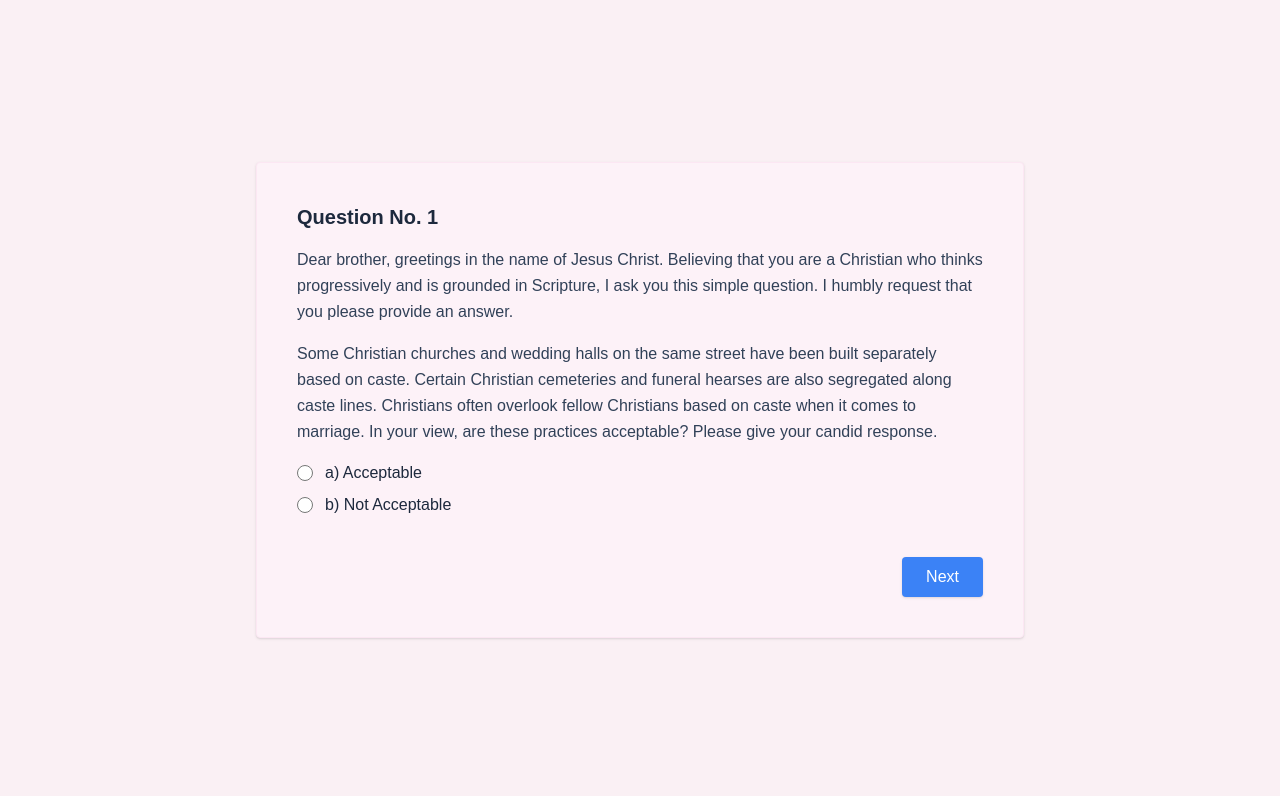
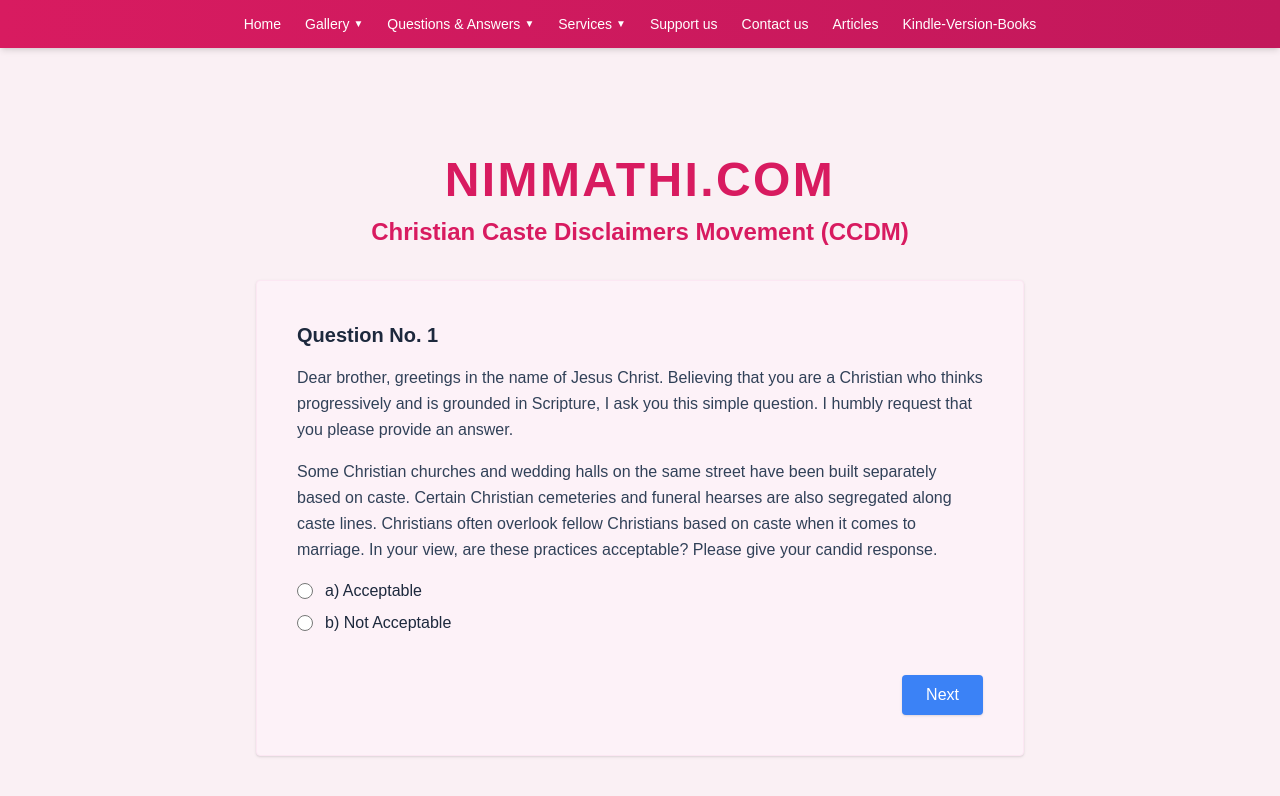
Before and after one commit to Vasanthkumar-Munusamy/ccdm, a Next.js app in the folder frontend/: page / in a window 1280 px wide. Shown: the top 796 px of the page. Built offline with nearby package versions, Linux system fonts and the light colour scheme.

Commit message:
Add fixed Navbar and header text

```diff
--- a/frontend/src/app/layout.tsx
+++ b/frontend/src/app/layout.tsx
@@ -1,6 +1,7 @@
 import type { Metadata } from "next";
 import { Geist, Geist_Mono } from "next/font/google";
 import "./globals.css";
+import Navbar from "@/components/Navbar";
 
 const geistSans = Geist({
   variable: "--font-geist-sans",
@@ -27,7 +28,10 @@
       lang="en"
       className={`${geistSans.variable} ${geistMono.variable} h-full antialiased`}
     >
-      <body className="min-h-full flex flex-col">{children}</body>
+      <body className="min-h-full flex flex-col pt-12">
+        <Navbar />
+        {children}
+      </body>
     </html>
   );
 }
--- a/frontend/src/app/page.tsx
+++ b/frontend/src/app/page.tsx
@@ -84,7 +84,18 @@
   };
 
   return (
-    <div className="min-h-screen flex items-center justify-center p-4" style={{ backgroundColor: "#faf0f4" }}>
+    <div className="min-h-screen flex flex-col items-center justify-center p-4 pt-8" style={{ backgroundColor: "#faf0f4" }}>
+
+      {/* Headings */}
+      <div className="text-center mb-8 w-full max-w-3xl">
+        <h1 className="text-4xl md:text-5xl font-extrabold mb-3 text-[#d81b60] tracking-wider uppercase">
+          NIMMATHI.COM
+        </h1>
+        <h2 className="text-xl md:text-2xl font-bold text-[#d81b60]">
+          Christian Caste Disclaimers Movement (CCDM)
+        </h2>
+      </div>
+
       <div className="w-full max-w-3xl bg-[#fdf2f8] shadow-sm p-6 md:p-10 rounded-sm text-slate-800" style={{ border: "1px solid #fce7f3" }}>
 
         {/* Error Message */}
--- /dev/null
+++ b/frontend/src/components/Navbar.tsx
@@ -0,0 +1,94 @@
+"use client";
+
+import Link from "next/link";
+import { useState } from "react";
+
+export default function Navbar() {
+  const [qaOpen, setQaOpen] = useState(false);
+  const [galleryOpen, setGalleryOpen] = useState(false);
+  const [servicesOpen, setServicesOpen] = useState(false);
+
+  return (
+    <nav className="fixed top-0 left-0 w-full z-50 bg-gradient-to-r from-[#d81b60] to-[#c2185b] text-white shadow-md">
+      <div className="max-w-7xl mx-auto px-4 sm:px-6 lg:px-8">
+        <div className="flex justify-center h-12 items-center space-x-6 text-sm font-medium">
+
+          <Link href="/" className="hover:text-pink-200 transition-colors">
+            Home
+          </Link>
+
+          {/* Gallery Dropdown */}
+          <div
+            className="relative h-full flex items-center"
+            onMouseEnter={() => setGalleryOpen(true)}
+            onMouseLeave={() => setGalleryOpen(false)}
+          >
+            <button className="flex items-center hover:text-pink-200 transition-colors focus:outline-none">
+              Gallery <span className="ml-1 text-[10px]">▼</span>
+            </button>
+            {galleryOpen && (
+              <div className="absolute top-12 left-0 mt-0 w-40 bg-[#c2185b] rounded-b shadow-lg py-2">
+                <Link href="#" className="block px-4 py-2 hover:bg-[#ad1457] text-white">Photos</Link>
+                <Link href="#" className="block px-4 py-2 hover:bg-[#ad1457] text-white">Videos</Link>
+              </div>
+            )}
+          </div>
+
+          {/* Q&A Dropdown */}
+          <div
+            className="relative h-full flex items-center"
+            onMouseEnter={() => setQaOpen(true)}
+            onMouseLeave={() => setQaOpen(false)}
+          >
+            <button className="flex items-center hover:text-pink-200 transition-colors focus:outline-none">
+              Questions & Answers <span className="ml-1 text-[10px]">▼</span>
+            </button>
+            {qaOpen && (
+              <div className="absolute top-12 left-0 mt-0 w-56 bg-[#c2185b] rounded-b shadow-lg py-2">
+                <Link href="#" className="block px-4 py-2 hover:bg-[#ad1457] text-white whitespace-nowrap">
+                  Caste Denial Q & A
+                </Link>
+                <Link href="#" className="block px-4 py-2 hover:bg-[#ad1457] text-white whitespace-nowrap">
+                  An Interview with you
+                </Link>
+              </div>
+            )}
+          </div>
+
+          {/* Services Dropdown */}
+          <div
+            className="relative h-full flex items-center"
+            onMouseEnter={() => setServicesOpen(true)}
+            onMouseLeave={() => setServicesOpen(false)}
+          >
+            <button className="flex items-center hover:text-pink-200 transition-colors focus:outline-none">
+              Services <span className="ml-1 text-[10px]">▼</span>
+            </button>
+            {servicesOpen && (
+              <div className="absolute top-12 left-0 mt-0 w-40 bg-[#c2185b] rounded-b shadow-lg py-2">
+                <Link href="#" className="block px-4 py-2 hover:bg-[#ad1457] text-white">Matrimony</Link>
+              </div>
+            )}
+          </div>
+
+          <Link href="#" className="hover:text-pink-200 transition-colors">
+            Support us
+          </Link>
+
+          <Link href="#" className="hover:text-pink-200 transition-colors">
+            Contact us
+          </Link>
+
+          <Link href="#" className="hover:text-pink-200 transition-colors">
+            Articles
+          </Link>
+
+          <Link href="#" className="hover:text-pink-200 transition-colors">
+            Kindle-Version-Books
+          </Link>
+
+        </div>
+      </div>
+    </nav>
+  );
+}
```
